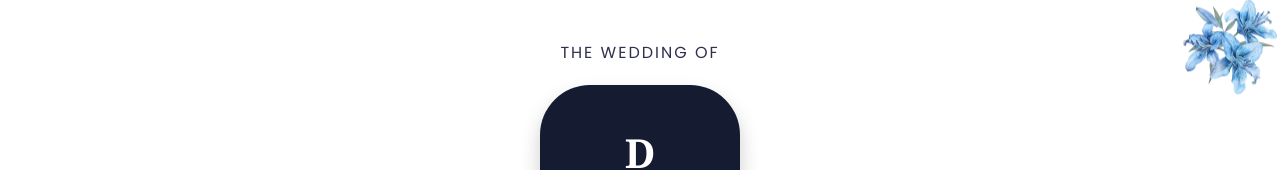
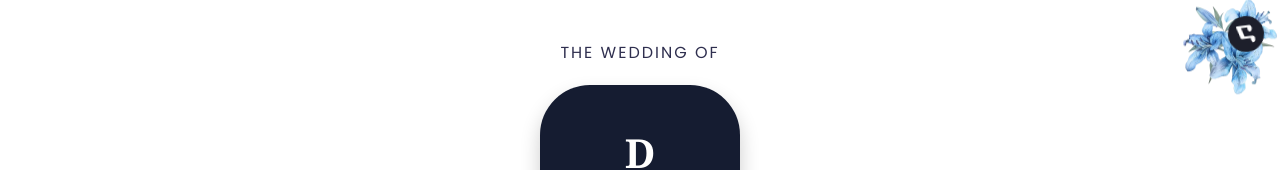
Before and after one commit to Siskaauliani29/undangan-digital, a React (Create React App) app: page /invitation in a window 1280 px wide. Shown: the top 170 px of the page. Built offline with nearby package versions, Linux system fonts and the light colour scheme.

Commit message:
update undangan

```diff
--- a/package.json
+++ b/package.json
@@ -10,6 +10,7 @@
     "framer-motion": "^12.11.0",
     "react": "^19.1.0",
     "react-dom": "^19.1.0",
+    "react-icons": "^5.5.0",
     "react-router-dom": "^7.6.0",
     "react-scripts": "5.0.1",
     "web-vitals": "^2.1.4"
--- /dev/null
+++ b/src/components/BackgroundMusic.css
@@ -0,0 +1,34 @@
+.music-toggle {
+  position: fixed;
+  top: 1rem;
+  right: 1rem;
+  background: #1d1f2b;
+  color: white;
+  border: none;
+  padding: 0.4rem;
+  border-radius: 50%;
+  font-size: 1.1rem;
+  cursor: pointer;
+  z-index: 1000;
+  transition: transform 0.3s ease;
+  animation: spin 4s linear infinite;
+  width: 36px;
+  height: 36px;
+  display: flex;
+  align-items: center;
+  justify-content: center;
+}
+
+.music-toggle.paused {
+  animation: none;
+  opacity: 0.6;
+}
+
+@keyframes spin {
+  0% {
+    transform: rotate(0deg);
+  }
+  100% {
+    transform: rotate(360deg);
+  }
+}
--- /dev/null
+++ b/src/components/BackgroundMusic.js
@@ -0,0 +1,38 @@
+import React, { useRef, useState, useEffect } from 'react';
+import { FaMusic } from 'react-icons/fa';
+import './BackgroundMusic.css';
+
+
+const BackgroundMusic = () => {
+  const audioRef = useRef(null);
+  const [isPlaying, setIsPlaying] = useState(true);
+
+  useEffect(() => {
+    audioRef.current.play().catch(() => setIsPlaying(false));
+  }, []);
+
+  const toggleMusic = () => {
+    const audio = audioRef.current;
+    if (isPlaying) {
+      audio.pause();
+    } else {
+      audio.play();
+    }
+    setIsPlaying(!isPlaying);
+  };
+
+  return (
+    <>
+      <audio ref={audioRef} loop src="/bg-music.mp3" />
+      <button
+        onClick={toggleMusic}
+        className={`music-toggle ${isPlaying ? 'playing' : 'paused'}`}
+        aria-label="Toggle Background Music"
+      >
+        <FaMusic />
+      </button>
+    </>
+  );
+};
+
+export default BackgroundMusic;
--- a/src/components/InvitationPage.js
+++ b/src/components/InvitationPage.js
@@ -1,6 +1,7 @@
 import React, { useEffect, useState, useRef } from 'react';
 import { motion } from 'framer-motion';
 import './InvitationPage.css';
+import BackgroundMusic from './BackgroundMusic'; // atau sesuaikan path
 
 function InvitationPage() {
   const [rsvpList, setRsvpList] = useState([]);
@@ -143,7 +144,8 @@ const prevSlide = () => {
       exit={{ opacity: 0, y: -50 }}
       transition={{ duration: 1 }}
     >
-      <audio ref={audioRef} loop src="/bg-music.mp3" />
+
+      <BackgroundMusic />
 
       {/* Bunga animasi */}
       <img src="/bunga.png" alt="top decoration" className="corner top-right animate-flower" />
```
Also changed, not shown: 1 other file (tests, documents, lock files or other folders).
